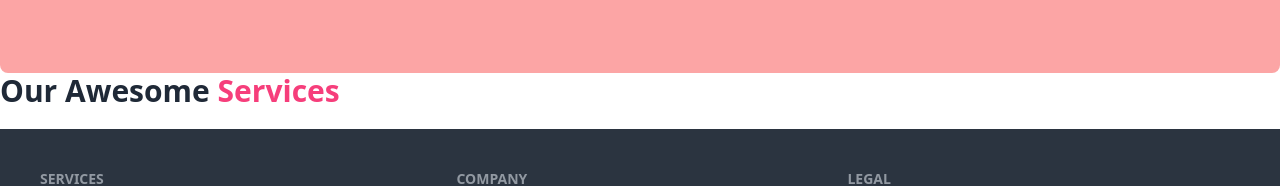
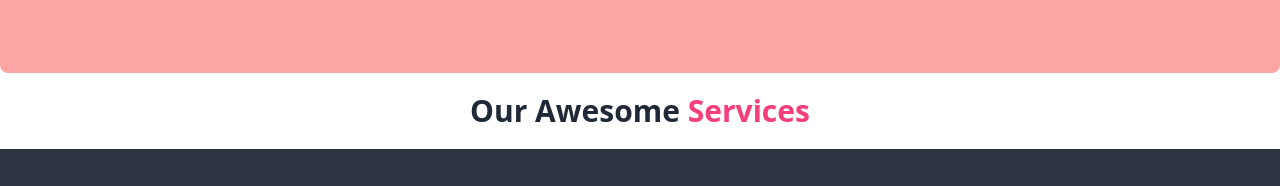
Before and after one commit to mojahidmamu/subro-selon, a React (Vite) app: page / in a window 1280 px wide. Shown: the part 831-1017 px from the top of the page. Built offline with nearby package versions, Linux system fonts and the light colour scheme.

Commit message:
added new file and folder

```diff
--- a/src/components/Home/Home.jsx
+++ b/src/components/Home/Home.jsx
@@ -25,7 +25,7 @@ const Home = () => {
       </section>
       {/* Second section */}
       <section>
-        <h1 className="font-bold text-3xl">Our Awesome <span className="text-[#F63E7B]">Services</span></h1>
+        <h1 className="font-bold text-3xl text-center my-5">Our Awesome <span className="text-[#F63E7B]">Services</span></h1>
       </section>
     </div>
   );
```
